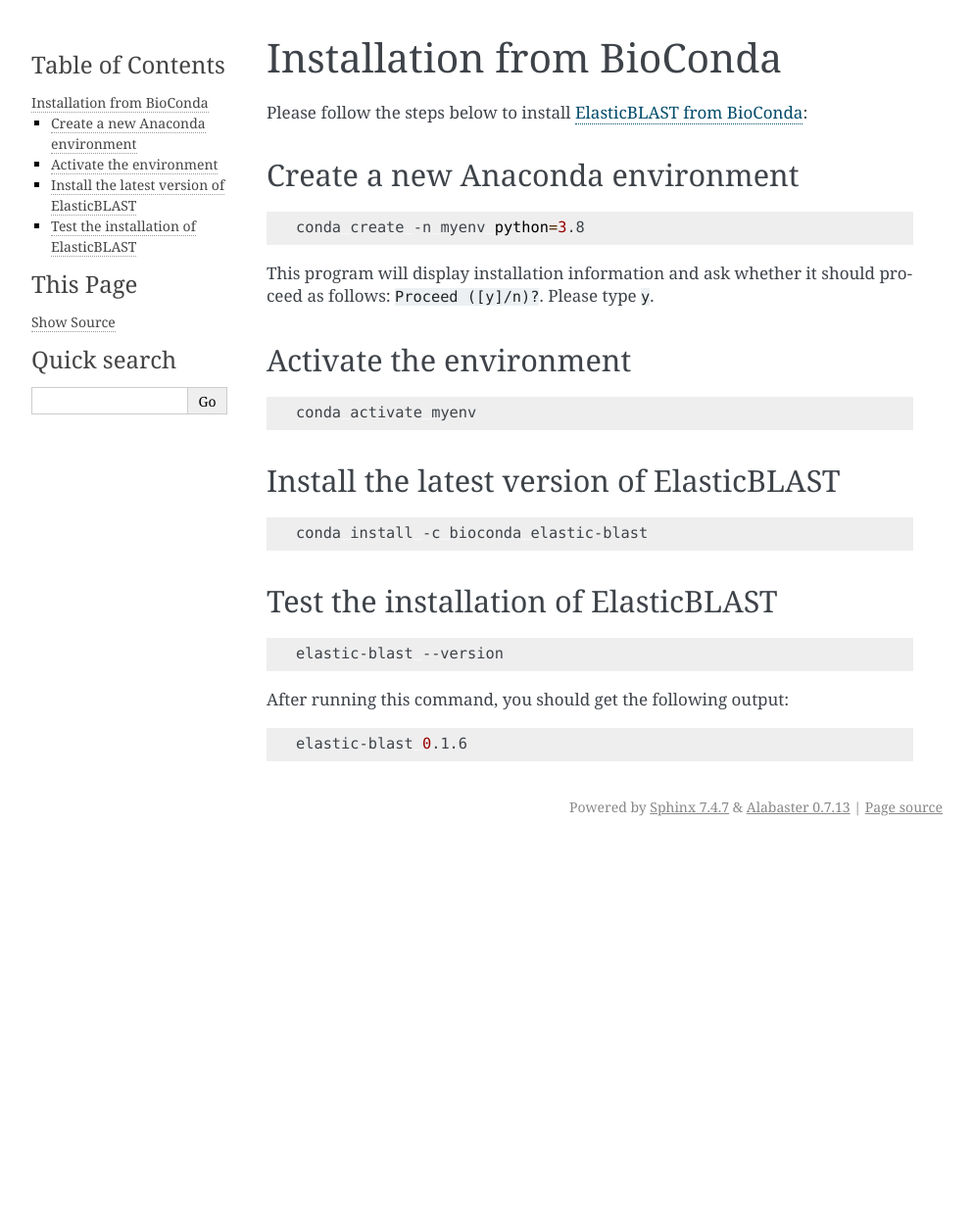
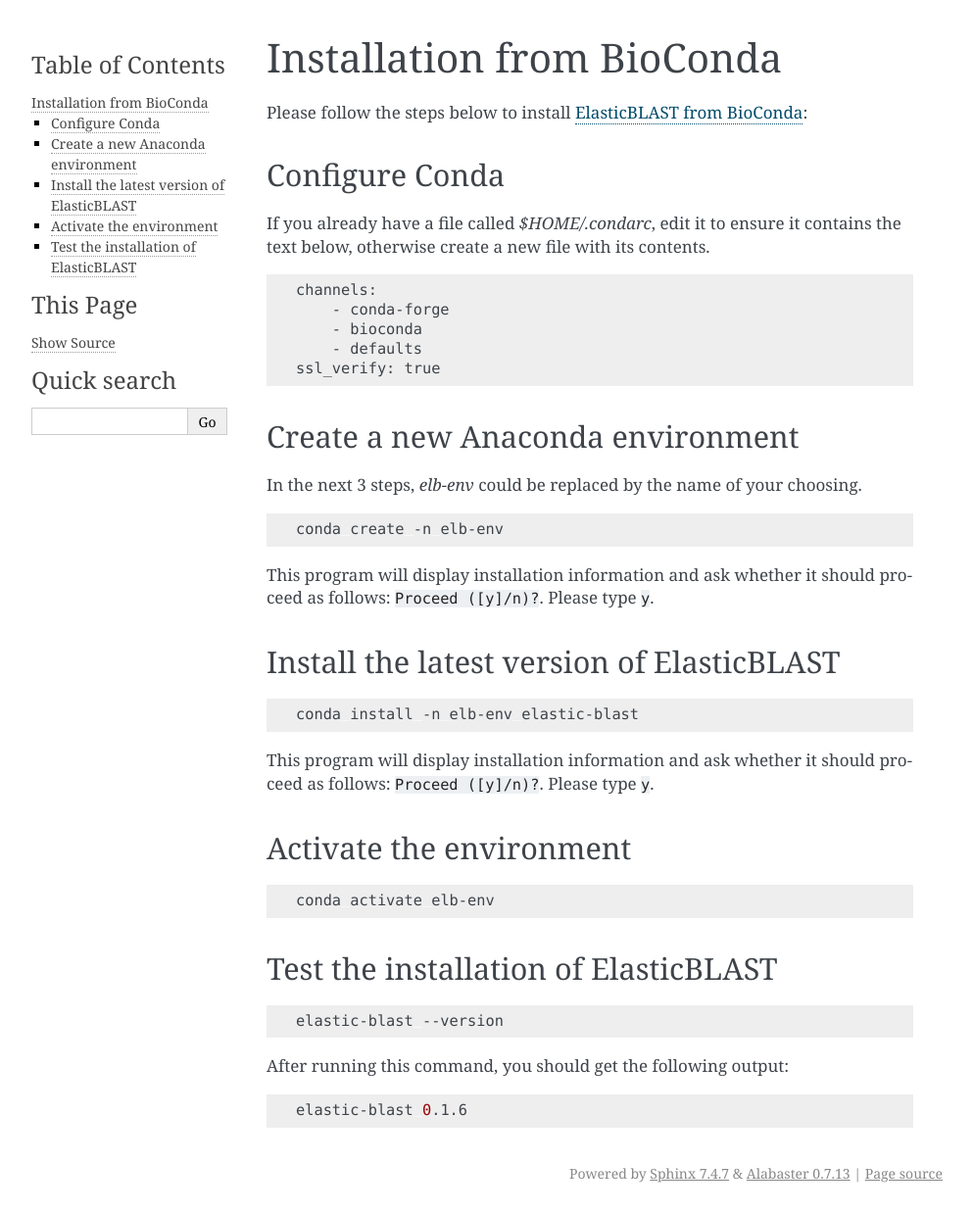
Before and after one commit to ncbi/elastic-blast-docs, a Sphinx documentation site: the page built from docs/source/tutorials/conda-install.rst, in a window 1280 px wide. Shown: the whole page at 98% size, without its empty margins (148-1141 px from the left). Built offline with Sphinx 7.4.7, drawn with Linux system fonts in a browser that asks for light colours; before the commit the page ends 900 px from its top, so only the background shows below that.

Commit message:
Add configuration step

```diff
--- a/docs/source/tutorials/conda-install.rst
+++ b/docs/source/tutorials/conda-install.rst
@@ -25,12 +25,37 @@
 
 Please follow the steps below to install `ElasticBLAST from BioConda <https://anaconda.org/bioconda/elastic-blast/>`_:
 
+Configure Conda
+^^^^^^^^^^^^^^^
+
+If you already have a file called `$HOME/.condarc`, edit it to ensure it
+contains the text below, otherwise create a new file with its contents.
+
+.. code-block:: text
+
+    channels:
+        - conda-forge
+        - bioconda
+        - defaults
+    ssl_verify: true
+
 Create a new Anaconda environment
 ^^^^^^^^^^^^^^^^^^^^^^^^^^^^^^^^^
 
+In the next 3 steps, `elb-env` could be replaced by the name of your choosing.
+
 .. code-block:: bash
 
-    conda create -n myenv python=3.8
+    conda create -n elb-env
+
+This program will display installation information and ask whether it should proceed as follows: ``Proceed ([y]/n)?``. Please type ``y``.
+
+Install the latest version of ElasticBLAST
+^^^^^^^^^^^^^^^^^^^^^^^^^^^^^^^^^^^^^^^^^^
+
+.. code-block:: bash
+
+    conda install -n elb-env elastic-blast
 
 This program will display installation information and ask whether it should proceed as follows: ``Proceed ([y]/n)?``. Please type ``y``.
 
@@ -39,14 +64,7 @@
 
 .. code-block:: bash
 
-    conda activate myenv
-
-Install the latest version of ElasticBLAST
-^^^^^^^^^^^^^^^^^^^^^^^^^^^^^^^^^^^^^^^^^^
-
-.. code-block:: bash
-
-    conda install -c bioconda elastic-blast
+    conda activate elb-env
 
 Test the installation of ElasticBLAST
 ^^^^^^^^^^^^^^^^^^^^^^^^^^^^^^^^^^^^^
```
